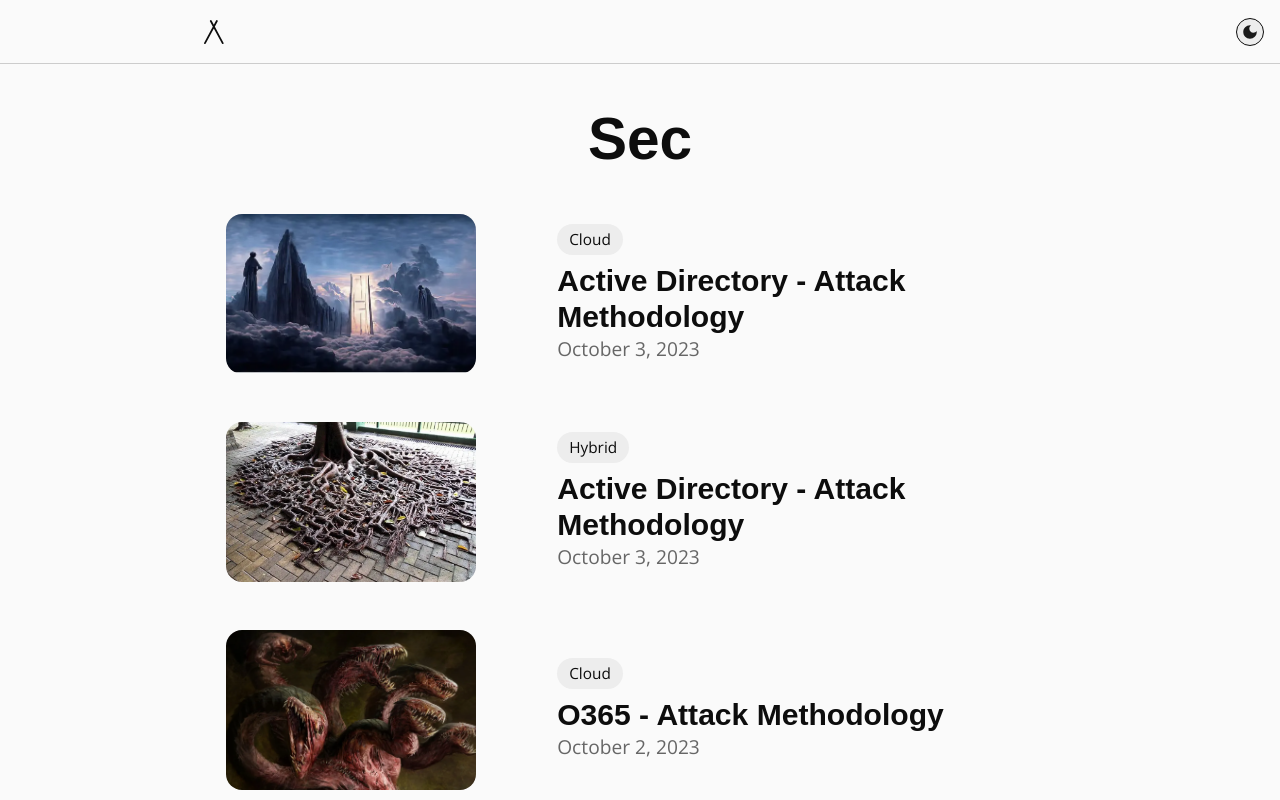
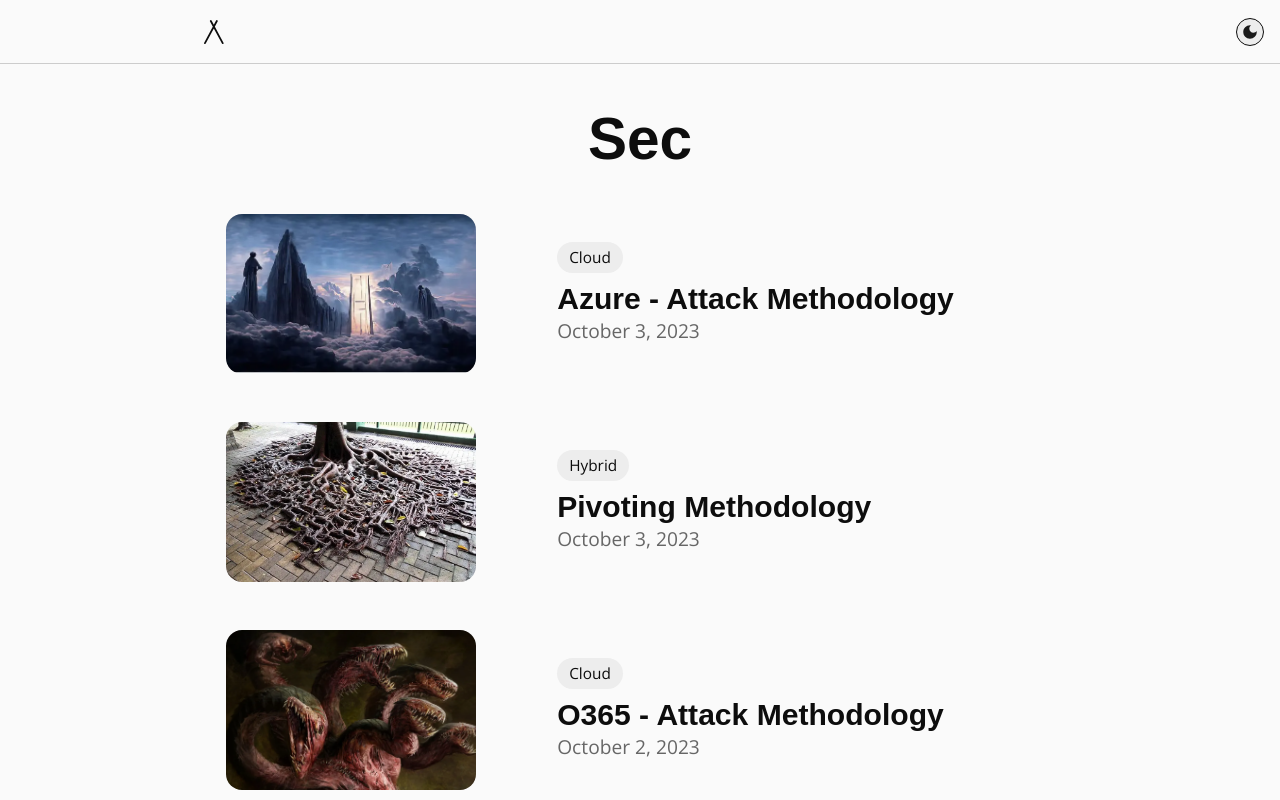
Before and after one commit to mellonaut/sec, an Astro site: page / in a window 1280 px wide. Shown: the top 800 px of the page. Built offline with nearby package versions, Linux system fonts and the light colour scheme; Astro itself is replaced by a stand-in of ours; some icons are missing.

Commit message:
Pivoting

```diff
--- a/src/pages/blog/azure-methodology.md
+++ b/src/pages/blog/azure-methodology.md
@@ -1,6 +1,6 @@
 ---
 layout: '../../layouts/Post.astro'
-title: 'Active Directory - Attack Methodology'
+title: 'Azure - Attack Methodology'
 image: '/images/azure1'
 # image: 'https://22863376c5.clvaw-cdnwnd.com/2c46b638ae8400165ec727f2390cd862/200000109-4dacc4dacf/0_0k6y3ytGb8Fjtrnr.webp?ph=22863376c5'
 publishedAt: "2023-10-3"
--- a/src/pages/blog/pivoting-methodology.md
+++ b/src/pages/blog/pivoting-methodology.md
@@ -1,6 +1,6 @@
 ---
 layout: '../../layouts/Post.astro'
-title: 'Active Directory - Attack Methodology'
+title: 'Pivoting Methodology'
 image: '/images/pivot1'
 # image: 'https://22863376c5.clvaw-cdnwnd.com/2c46b638ae8400165ec727f2390cd862/200000109-4dacc4dacf/0_0k6y3ytGb8Fjtrnr.webp?ph=22863376c5'
 publishedAt: "2023-10-3"
```
